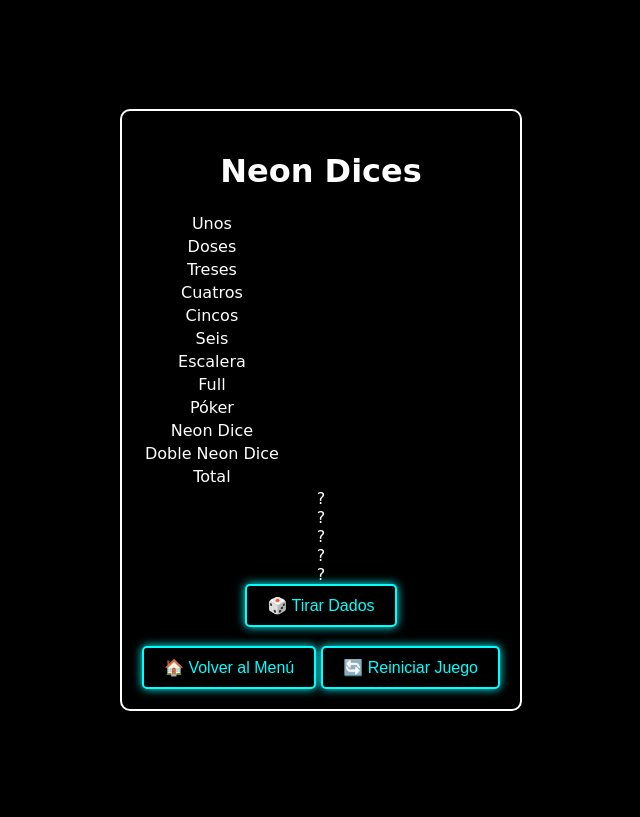
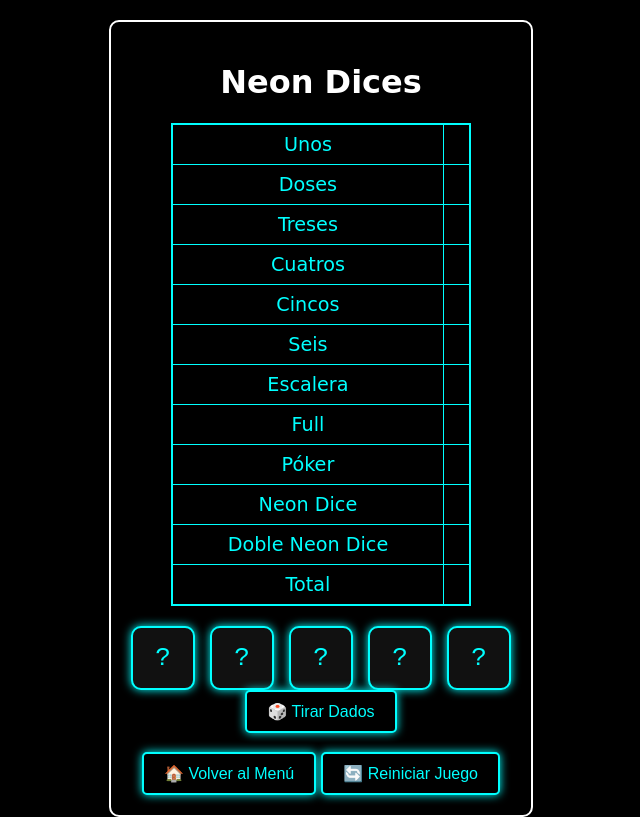
Before and after one commit to rodriparedes2/Trabajo_final, a plain HTML site: page index.html in a window 1280 px wide. Both pictures are taken after a click on the element "Neon Dices". Shown: the whole page, without its empty margins (319-959 px from the left). Drawn offline with Linux system fonts and the light colour scheme.

Commit message:
Update estilos para Neon Dices

```diff
--- a/style.css
+++ b/style.css
@@ -216,3 +216,48 @@ li.record {
         text-shadow: 0 0 20px #ff0, 0 0 30px #ff0;
     }
 }
+
+/*#############################################################################################
+-------------------------------------Neon Dices--------------------------------------
+###############################################################################################*/
+#neon-dice-score {
+    margin: 20px auto;
+    border-collapse: collapse;
+    border: 2px solid #0ff;
+    color: #0ff;
+    font-size: 1.2em;
+    width: 300px;
+}
+
+#neon-dice-score td {
+    border: 1px solid #0ff;
+    padding: 8px;
+    text-align: center;
+}
+
+#dice-container {
+    display: flex;
+    justify-content: center;
+    gap: 15px;
+    margin-top: 20px;
+}
+
+.dice {
+    width: 60px;
+    height: 60px;
+    background-color: #111;
+    border: 2px solid #0ff;
+    border-radius: 10px;
+    font-size: 2em;
+    color: #0ff;
+    display: flex;
+    justify-content: center;
+    align-items: center;
+    box-shadow: 0 0 10px #0ff;
+    font-family: monospace;
+}
+
+#neon-dice-score td:hover {
+    background-color: rgba(255, 255, 255, 0.1);
+    cursor: pointer;
+}
```
